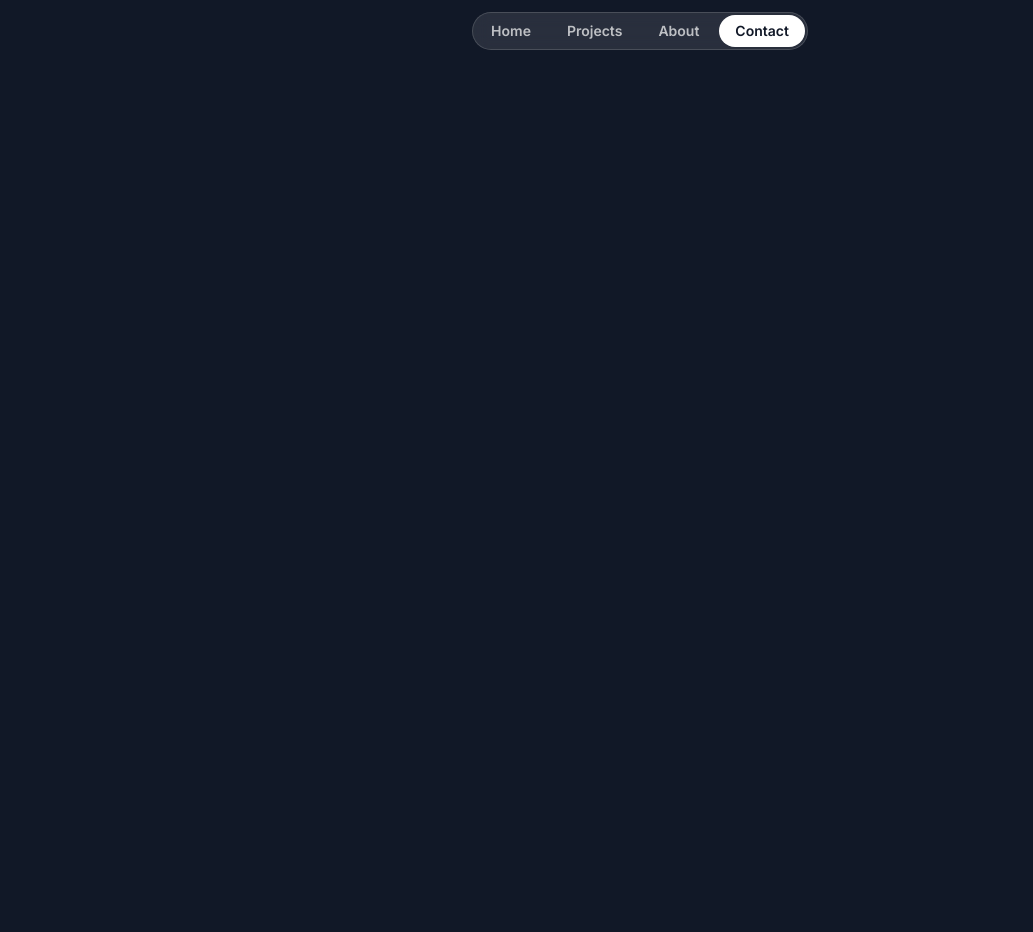
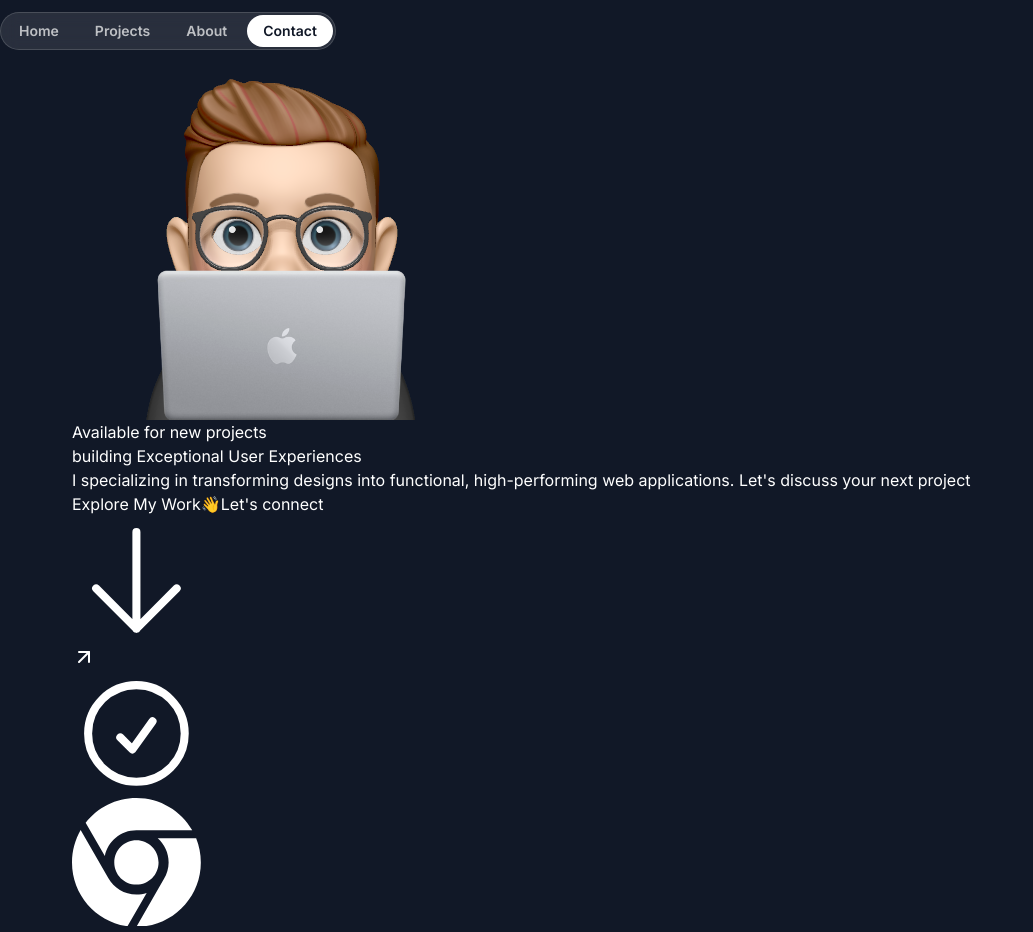
Before and after one commit to Poglia/portifolio, a Next.js app: page / in a window 1280 px wide. Shown: the top 932 px of the page, without its empty margins (0-1033 px from the left). Before the commit the page ends 800 px from the top, so only its background shows below. Built offline with nearby package versions, Linux system fonts and the light colour scheme; a web font is replaced by a local one.

Commit message:
build : Refactor package-lock and next - descontinued manipulation svg

```diff
--- a/next.config.ts
+++ b/next.config.ts
@@ -1,4 +1,6 @@
 import type { NextConfig } from "next";
+
+// Doesn't work anymore - Descontinued
 
 const nextConfig: NextConfig = {
   webpack(config) {
--- a/src/app/page.tsx
+++ b/src/app/page.tsx
@@ -1,9 +1,11 @@
 import { Header } from "./sections/Header";
+import { HeroSection } from "./sections/Hero";
 
 export default function Home() {
   return (
     <div>
       <Header/>
+      <HeroSection/>
     </div>
   );
 }
--- a/src/app/sections/Header.tsx
+++ b/src/app/sections/Header.tsx
@@ -1,6 +1,6 @@
 export const Header = () => {
   return (
-  <div className="flex justify-center items-center relative  top-3">
+  <div className="flex justify-center items-center fixed top-3">
     <nav className="flex gap-1 p-0.5 border border-white/15 rounded-full bg-white/10 backdrop-blur">
       <a href="#" className="nav-item">Home</a>
       <a href="#" className="nav-item">Projects</a>
--- a/src/app/sections/Hero.tsx
+++ b/src/app/sections/Hero.tsx
@@ -1,3 +1,50 @@
+import memojiImage from "@/assets/images/memoji-computer.png";
+import ArrowDown from "@/assets/svg/ArrowDown";
+import ArrowUpRight from "@/assets/svg/ArrowUpRight";
+import CheckCircle from "@/assets/svg/CheckCircle";
+import Chrome from "@/assets/svg/Chrome";
+import Css3 from "@/assets/svg/Css3";
+import Github from "@/assets/svg/Github";
+import Html5 from "@/assets/svg/Html5";
+import ReactIcon from "@/assets/svg/React";
+import Sparkle from "@/assets/svg/Sparkle";
+import SquareJs from "@/assets/svg/SquareJs";
+import Star from "@/assets/svg/Star";
+
+import Image from "next/image";
+
+
 export const HeroSection = () => {
-  return <div>Hero Section</div>;
+  return (
+  <div>
+    <div className="container">
+      <Image src={memojiImage} alt="Person peekin from behind laptop" />
+      <div>
+        <div></div>
+        <div>Available for new projects</div>
+      </div>
+      <h1>building Exceptional User Experiences </h1>
+      <p>I specializing in transforming designs into functional, high-performing web applications. Let&apos;s discuss your next project</p>
+      <div>
+        <button>
+          <span>Explore My Work </span>
+          <ArrowDown />
+          <ArrowUpRight />
+          <CheckCircle />
+          <Chrome />
+          <Css3 />
+          <Github />
+          <Html5 />
+          <ReactIcon />
+          <Sparkle />
+          <SquareJs />
+          <Star />
+        </button>
+        <button>
+          <span>👋</span>
+          <span>Let&apos;s connect</span>
+        </button>
+      </div>
+    </div>
+  </div>);
 };
```
Also changed, not shown: 1 other file (tests, documents, lock files or other folders).
